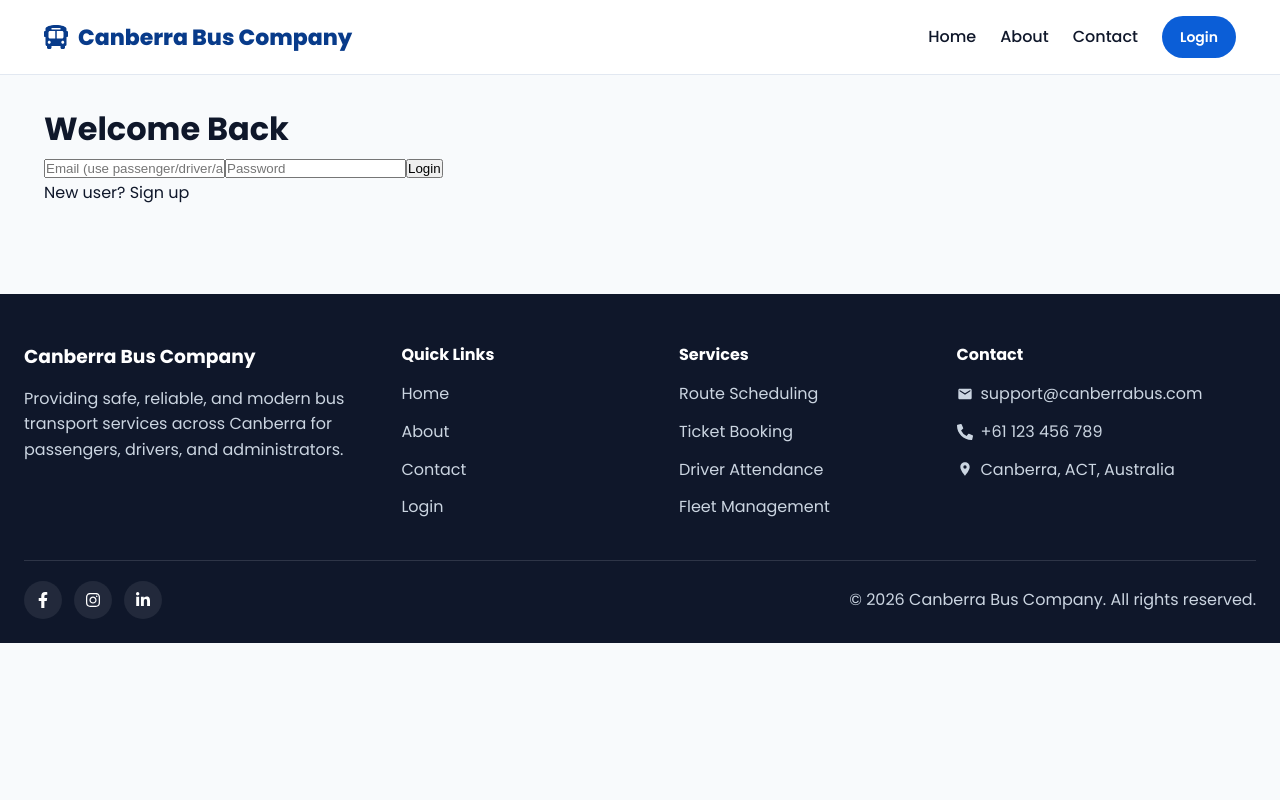
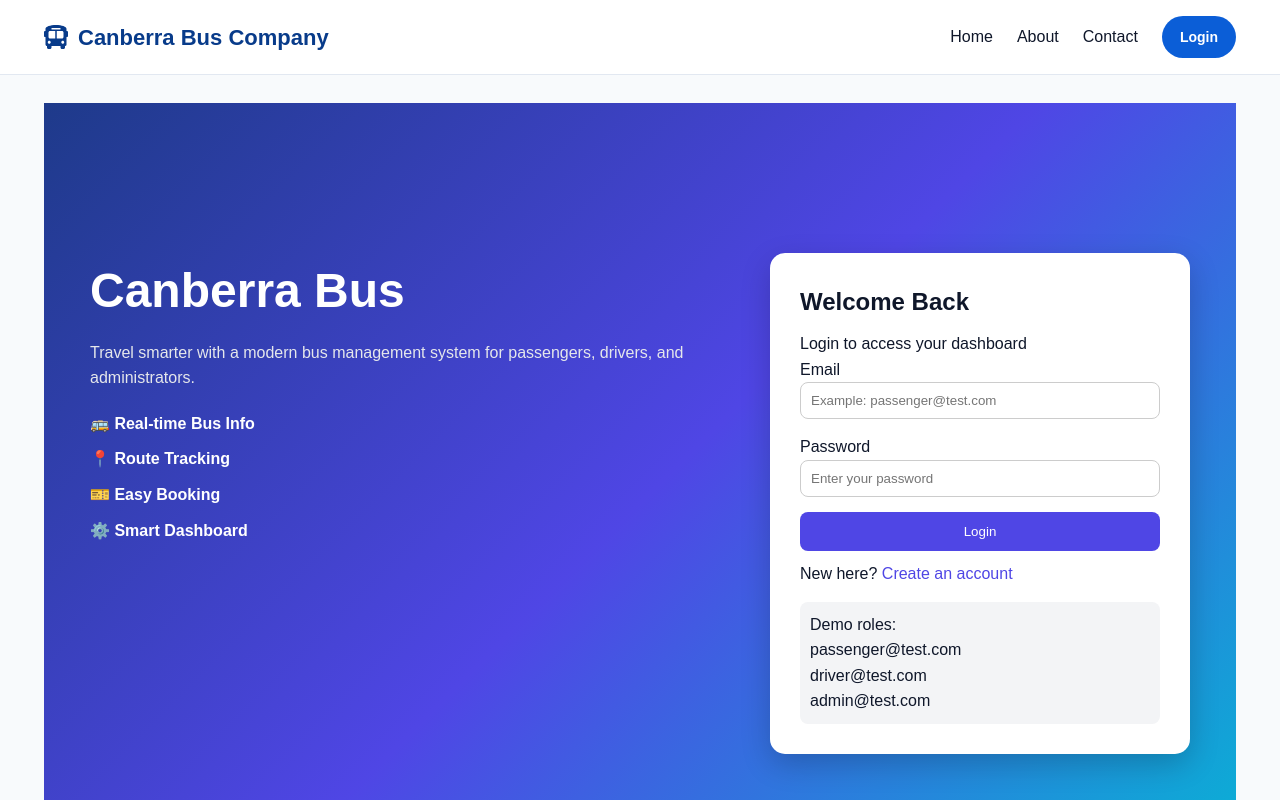
Before and after one commit to Saroj-Giri-1738/Canberra-bus, a React (Vite) app: page /login in a window 1280 px wide. Shown: the top 800 px of the page. Built offline with nearby package versions, Linux system fonts and the light colour scheme.

Commit message:
Improved login UI and added modern styling

```diff
--- a/src/index.css
+++ b/src/index.css
@@ -109,67 +109,3 @@ code {
   padding: 4px 8px;
   background: var(--code-bg);
 }
-.auth-container {
-  display: flex;
-  justify-content: center;
-  align-items: center;
-  height: 80vh;
-}
-
-.auth-card {
-  background: white;
-  padding: 30px;
-  border-radius: 12px;
-  width: 320px;
-  box-shadow: 0 10px 25px rgba(0,0,0,0.1);
-  text-align: center;
-}
-
-.auth-card input {
-  width: 100%;
-  margin: 10px 0;
-  padding: 10px;
-  border-radius: 8px;
-  border: 1px solid #ccc;
-}
-
-.auth-card button {
-  width: 100%;
-  padding: 10px;
-  background: #4f46e5;
-  color: white;
-  border: none;
-  border-radius: 8px;
-  cursor: pointer;
-}
-
-.auth-card span {
-  color: #4f46e5;
-  cursor: pointer;
-  margin-left: 5px;
-}
-.dashboard {
-  padding: 20px;
-}
-
-.cards {
-  display: grid;
-  grid-template-columns: repeat(2, 1fr);
-  gap: 15px;
-  margin-top: 20px;
-}
-
-.card {
-  background: #4f46e5;
-  color: white;
-  padding: 20px;
-  border-radius: 10px;
-  text-align: center;
-  font-weight: bold;
-  cursor: pointer;
-  transition: 0.3s;
-}
-
-.card:hover {
-  background: #3730a3;
-}
--- a/src/pages/public/Login.tsx
+++ b/src/pages/public/Login.tsx
@@ -5,10 +5,11 @@ export default function Login() {
   const navigate = useNavigate();
 
   const [isSignup, setIsSignup] = useState(false);
+  const [fullName, setFullName] = useState("");
   const [email, setEmail] = useState("");
   const [password, setPassword] = useState("");
 
-  const handleSubmit = (e: any) => {
+  const handleSubmit = (e: React.FormEvent) => {
     e.preventDefault();
 
     const lowerEmail = email.toLowerCase();
@@ -17,49 +18,102 @@ export default function Login() {
     if (lowerEmail.includes("driver")) role = "driver";
     if (lowerEmail.includes("admin")) role = "admin";
 
-    const user = { email, role };
+    const user = {
+      fullName,
+      email,
+      role,
+    };
+
     localStorage.setItem("user", JSON.stringify(user));
-
     navigate(`/${role}/dashboard`);
   };
 
   return (
-    <div className="auth-container">
+    <div className="auth-page">
+      <div className="auth-overlay"></div>
+
+      <div className="auth-wrapper">
+        <div className="auth-left">
+          <h1>Canberra Bus</h1>
+          <p>
+            Travel smarter with a modern bus management system for passengers,
+            drivers, and administrators.
+          </p>
+
+          <div className="auth-features">
+            <div className="feature-box">🚌 Real-time Bus Info</div>
+            <div className="feature-box">📍 Route Tracking</div>
+            <div className="feature-box">🎫 Easy Booking</div>
+            <div className="feature-box">⚙️ Smart Dashboard</div>
+          </div>
+        </div>
+
         <div className="auth-card">
-        <h1>{isSignup ? "Create Account" : "Welcome Back"}</h1>
+          <h2>{isSignup ? "Create Account" : "Welcome Back"}</h2>
+          <p className="auth-subtitle">
+            {isSignup
+              ? "Sign up to continue using Canberra Bus"
+              : "Login to access your dashboard"}
+          </p>
 
-        <form onSubmit={handleSubmit}>
+          <form onSubmit={handleSubmit} className="auth-form">
             {isSignup && (
-            <input type="text" placeholder="Full Name" required />
+              <div className="input-group">
+                <label>Full Name</label>
+                <input
+                  type="text"
+                  placeholder="Enter your full name"
+                  value={fullName}
+                  onChange={(e) => setFullName(e.target.value)}
+                  required
+                />
+              </div>
             )}
 
+            <div className="input-group">
+              <label>Email</label>
               <input
                 type="email"
-            placeholder="Email (use passenger/driver/admin)"
+                placeholder="Example: passenger@test.com"
                 value={email}
                 onChange={(e) => setEmail(e.target.value)}
                 required
               />
+            </div>
 
+            <div className="input-group">
+              <label>Password</label>
               <input
                 type="password"
-            placeholder="Password"
+                placeholder="Enter your password"
                 value={password}
                 onChange={(e) => setPassword(e.target.value)}
                 required
               />
+            </div>
 
-          <button type="submit">
+            <button type="submit" className="auth-btn">
               {isSignup ? "Sign Up" : "Login"}
             </button>
           </form>
 
-        <p>
-          {isSignup ? "Already have an account?" : "New user?"}
+          <p className="switch-text">
+            {isSignup ? "Already have an account?" : "New here?"}
             <span onClick={() => setIsSignup(!isSignup)}>
-            {isSignup ? " Login" : " Sign up"}
+              {isSignup ? " Login" : " Create an account"}
             </span>
           </p>
+
+          <p className="demo-note">
+            Demo roles:
+            <br />
+            passenger@test.com
+            <br />
+            driver@test.com
+            <br />
+            admin@test.com
+          </p>
+        </div>
       </div>
     </div>
   );
--- a/styles/global.css
+++ b/styles/global.css
@@ -652,3 +652,104 @@ a {
     padding: 24px;
   }
 }
+body {
+  margin: 0;
+  font-family: Arial, sans-serif;
+}
+
+/* ===== AUTH PAGE ===== */
+
+.auth-page {
+  min-height: 100vh;
+  background: linear-gradient(135deg, #1e3a8a, #4f46e5, #06b6d4);
+  display: flex;
+  align-items: center;
+  justify-content: center;
+  padding: 20px;
+}
+
+.auth-wrapper {
+  width: 100%;
+  max-width: 1100px;
+  display: grid;
+  grid-template-columns: 1fr 420px;
+  gap: 30px;
+}
+
+.auth-left {
+  color: white;
+}
+
+.auth-left h1 {
+  font-size: 3rem;
+  margin-bottom: 10px;
+}
+
+.auth-left p {
+  color: #e5e7eb;
+}
+
+.auth-features {
+  margin-top: 20px;
+}
+
+.feature-box {
+  margin: 10px 0;
+  font-weight: bold;
+}
+
+.auth-card {
+  background: white;
+  padding: 30px;
+  border-radius: 15px;
+  box-shadow: 0 10px 30px rgba(0,0,0,0.2);
+}
+
+.auth-card h2 {
+  margin-bottom: 10px;
+}
+
+.auth-form {
+  display: flex;
+  flex-direction: column;
+}
+
+.input-group {
+  margin-bottom: 15px;
+}
+
+.input-group input {
+  width: 100%;
+  padding: 10px;
+  border-radius: 8px;
+  border: 1px solid #ccc;
+}
+
+.auth-btn {
+  padding: 12px;
+  background: #4f46e5;
+  color: white;
+  border: none;
+  border-radius: 8px;
+  cursor: pointer;
+}
+
+.auth-btn:hover {
+  background: #3730a3;
+}
+
+.switch-text {
+  margin-top: 10px;
+}
+
+.switch-text span {
+  color: #4f46e5;
+  cursor: pointer;
+}
+
+.demo-note {
+  margin-top: 15px;
+  background: #f3f4f6;
+  padding: 10px;
+  border-radius: 8px;
+}
```
Lines whose indentation alone changed are shown as unchanged.
